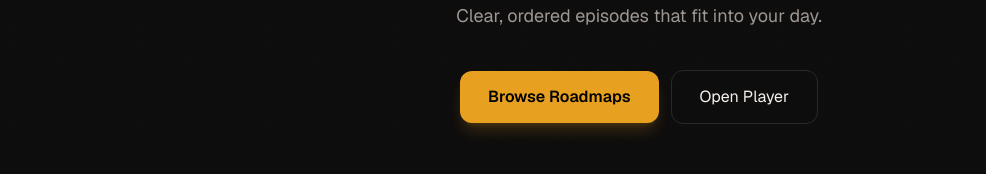
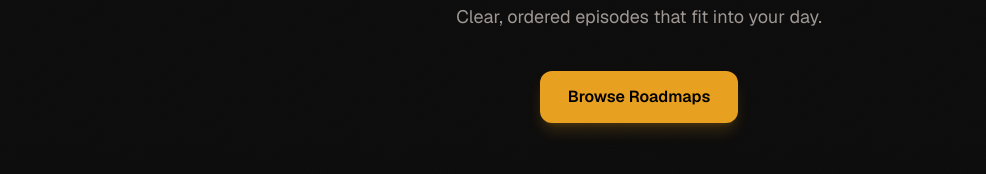
Before and after one commit to SkillStreamAI/skillstream-fe, a Next.js app: page / in a window 1280 px wide. Shown: the part 501-675 px from the top of the page, without its empty margins (1-987 px from the left). Built offline with nearby package versions, Linux system fonts and the light colour scheme; no server answers.

Commit message:
refactor: remove 'Open Player' button from LandingPage component

```diff
--- a/app/page.tsx
+++ b/app/page.tsx
@@ -69,9 +69,6 @@ export default function LandingPage() {
             <Link href="/roadmaps">
               <Button size="lg">Browse Roadmaps</Button>
             </Link>
-            <Link href="/player">
-              <Button size="lg" variant="outline">Open Player</Button>
-            </Link>
           </div>
         </div>
 
```
